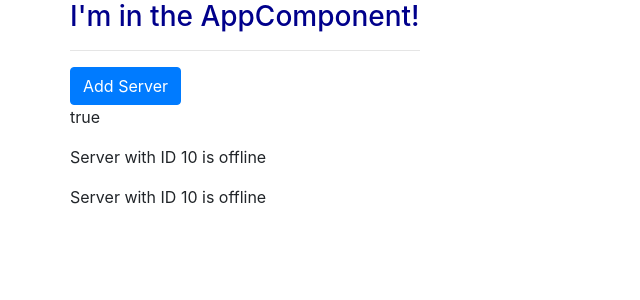
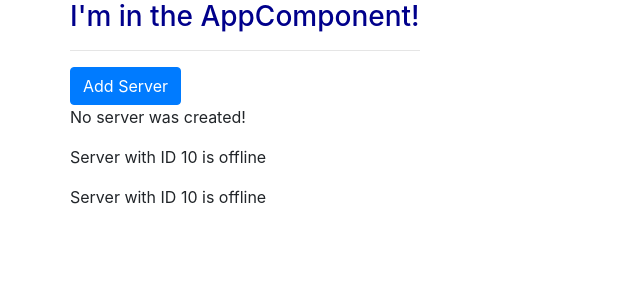
Before and after one commit to manoel-eduardo/Angular-6-Udemy-Course, an Angular app in the folder first-app/: page / in a window 1280 px wide. Shown: the top 300 px of the page, without its empty margins (0-640 px from the left). Built offline with nearby package versions, Linux system fonts and the light colour scheme.

Commit message:
Event binding

```diff
--- a/first-app/src/app/servers/servers.component.html
+++ b/first-app/src/app/servers/servers.component.html
@@ -1,4 +1,8 @@
-<button class="btn btn-primary" [disabled]="!allowNewServe"> Add Server </button>
-<p [innerText]="allowNewServe"></p>
+<button
+  class="btn btn-primary"
+  [disabled]="!allowNewServe"
+  (click)="onCreateServer()" > Add Server </button>
+<!--<p [innerText]="allowNewServe"></p>-->
+<p>{{ serverCreatinStatus }}</p>
 <app-server></app-server>
 <app-server></app-server>
--- a/first-app/src/app/servers/servers.component.ts
+++ b/first-app/src/app/servers/servers.component.ts
@@ -7,6 +7,7 @@ import { Component, OnInit } from '@angular/core';
 })
 export class ServersComponent implements OnInit {
   allowNewServe = false;
+  serverCreatinStatus = 'No server was created!';
 
   constructor() {
     setTimeout(() => {
@@ -17,4 +18,8 @@ export class ServersComponent implements OnInit {
   ngOnInit() {
   }
 
+  onCreateServer() {
+    this.serverCreatinStatus = 'Server was created!';
+  }
+
 }
```
